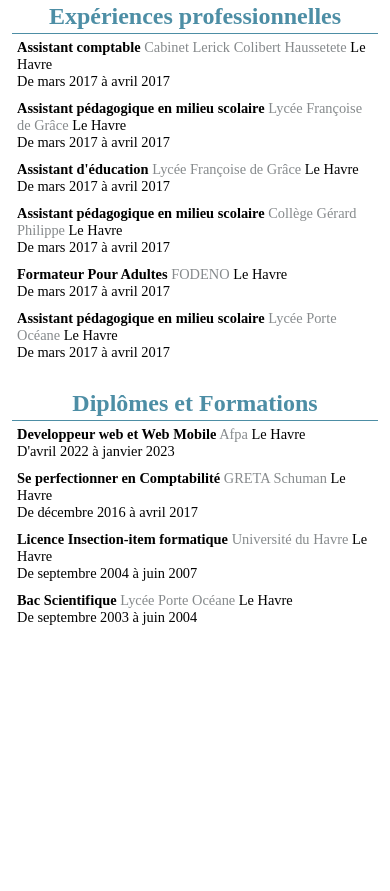
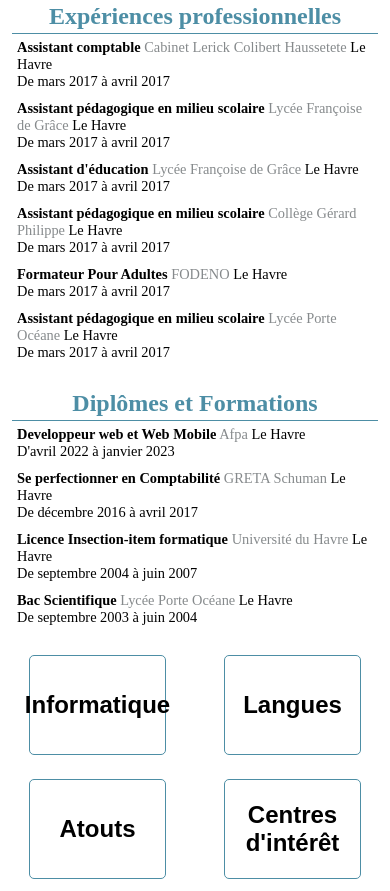
Before and after one commit to FraLbgs/Evaluation_CV, a plain HTML site: page index.html in a window 390 px wide. Shown: the part 453-1344 px from the top of the page. Before the commit the page ends 1096 px from the top, so only its background shows below. Drawn offline with Linux system fonts and the light colour scheme.

Commit message:
Button Mobile for Modal

```diff
--- a/css/style.css
+++ b/css/style.css
@@ -113,3 +113,27 @@ button:focus {
 .pref{
     display: none;
 }
+
+.info-container{
+    display: grid;
+    grid-template-columns: 50% 50%;
+    justify-items: center;
+    /* gap : 1rem; */
+}
+
+.info-list{
+    display: flex;
+    justify-content: center;
+    align-items: center;
+    border: 1px solid var(--section-ttl-color);
+    border-radius: 5px;
+    width: 70%;
+    height: 100px;
+    cursor: pointer;
+    margin: 1rem auto;
+}
+
+.info-btn{
+    font-weight: bold;
+    font-size: 2rem;
+}
--- a/index.html
+++ b/index.html
@@ -90,6 +90,13 @@
               <option>Diplômes - Expériences - Compétences</option>
             </select>
 
+            <ul class="info-container">
+                <li class="info-list computing"><button class="info-btn">Informatique</button></li>
+                <li class="info-list languages"><button class="info-btn">Langues</button></li>
+                <li class="info-list assets"><button class="info-btn">Atouts</button></li>
+                <li class="info-list hobbies"><button class="info-btn">Centres d'intérêt</button></li>
+            </ul>
+
         </div>
 
     </main>
```
